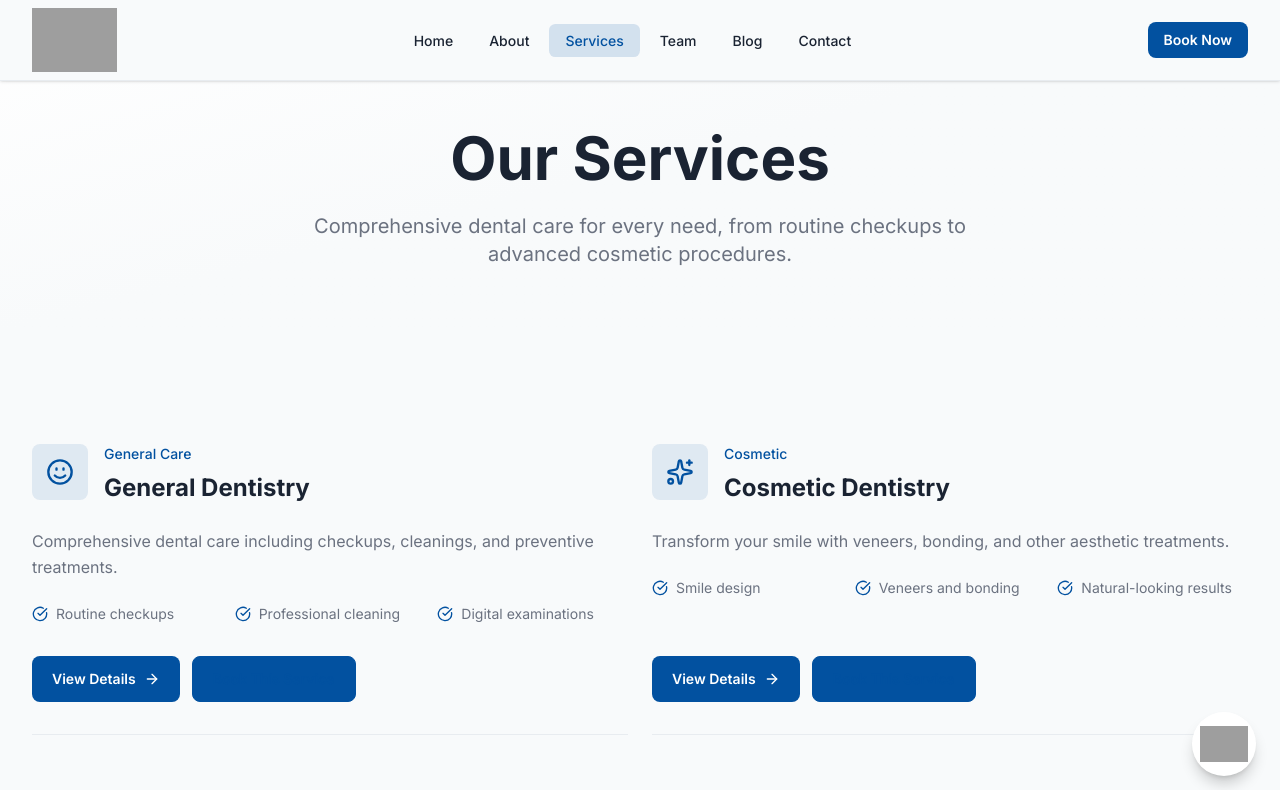
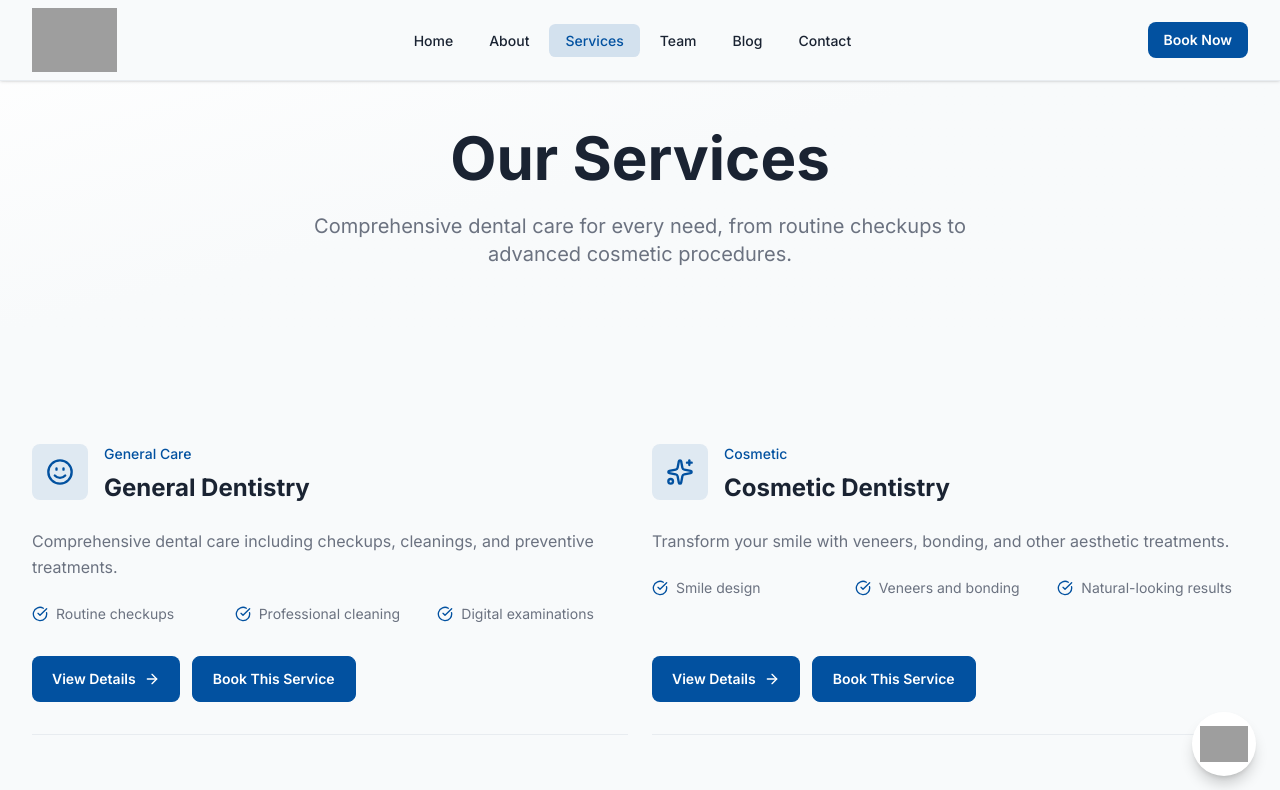
Before and after one commit to WDW-official/aristoothcrat-website, a Next.js app: page /services in a window 1280 px wide. Shown: the top 790 px of the page. Built offline with nearby package versions, Linux system fonts and the light colour scheme; grey boxes are pictures that could not be loaded.

Commit message:
Update button styling and comment out motion div for improved UI consistency

```diff
--- a/app/(routes)/services/page.tsx
+++ b/app/(routes)/services/page.tsx
@@ -100,7 +100,7 @@ export default function ServicesPage() {
                     </Link>
                     <AppointmentButton
                       service={service.id}
-                      className="inline-flex items-center justify-center rounded-lg border border-accent px-5 py-3 text-sm font-semibold text-accent transition-colors hover:bg-accent/10"
+                      className="inline-flex items-center justify-center rounded-lg border border-accent px-5 py-3 text-sm font-semibold hover:text-accent transition-colors hover:bg-accent/10"
                     >
                       Book This Service
                     </AppointmentButton>
--- a/components/sections/service-detail-content.tsx
+++ b/components/sections/service-detail-content.tsx
@@ -134,13 +134,13 @@ export default function ServiceDetailContent({ slug }: ServiceDetailContentProps
             animate={{ opacity: 1, y: 0 }}
             transition={{ duration: 0.6 }}
           >
-            <motion.div
+            {/* <motion.div
               className="mb-6 flex h-20 w-20 items-center justify-center rounded-2xl border border-accent/20 bg-accent/10 shadow-sm"
               whileHover={{ scale: 1.1, rotate: 5 }}
               transition={{ duration: 0.3 }}
             >
               <IconComponent className="w-10 h-10 text-accent" />
-            </motion.div>
+            </motion.div> */}
 
             <div className="mb-5 inline-block bg-accent/10 text-accent px-4 py-2 rounded-lg text-sm font-medium">
               {service.category}
```
